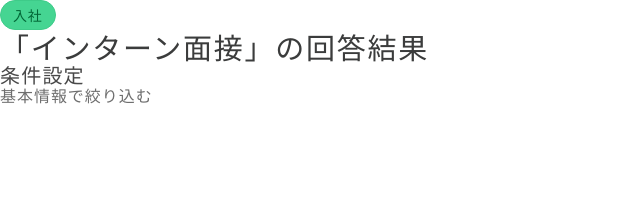
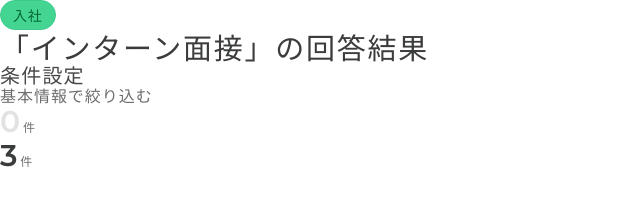
Before and after one commit to yukisugiya/cxc-front, a Vue app: page / in a window 1280 px wide. Shown: the top 224 px of the page, without its empty margins (0-640 px from the left). Built offline with nearby package versions, Linux system fonts and the light colour scheme.

Commit message:
BigNumber create

```diff
--- a/src/App.vue
+++ b/src/App.vue
@@ -3,6 +3,8 @@
 <Heading1 headingText="「インターン面接」の回答結果"/>
 <Heading2 headingText="条件設定" />
 <Heading3 headingText="基本情報で絞り込む" />
+<BigNumber num="0" />
+<BigNumber num="3" />
 </template>
 
 <script lang="ts" setup>
@@ -10,4 +12,5 @@ import TextLabel from './components/atoms/TextLabel.vue';
 import Heading1 from './components/atoms/Heading1.vue';
 import Heading2 from './components/atoms/Heading2.vue';
 import Heading3 from './components/atoms/Heading3.vue';
+import BigNumber from './components/atoms/BigNumber.vue';
 </script>
--- a/src/components/atoms/BigNumber.vue
+++ b/src/components/atoms/BigNumber.vue
@@ -6,14 +6,13 @@
 import { defineProps, computed } from 'vue';
 
 const props = defineProps({
-  //件数の数字
-  num: {
+  num: { //件数の数字
     type: Number,
     required: true
   }
 })
 
-const classObject = computed(() => props.num > 0 ? 'active' : '')//numが0以上の時に色が変わる処理
+const classObject = computed(() => props.num > 0 ? 'active' : '')//numが0以上の時にクラス付与
 
 </script>
 
@@ -30,6 +29,7 @@ em {
   font-weight: 600;
   margin-right: 0.2rem;
   color: #E2E2E2;
+
   &.active{
     color: #3B3C3C;
   }
```
